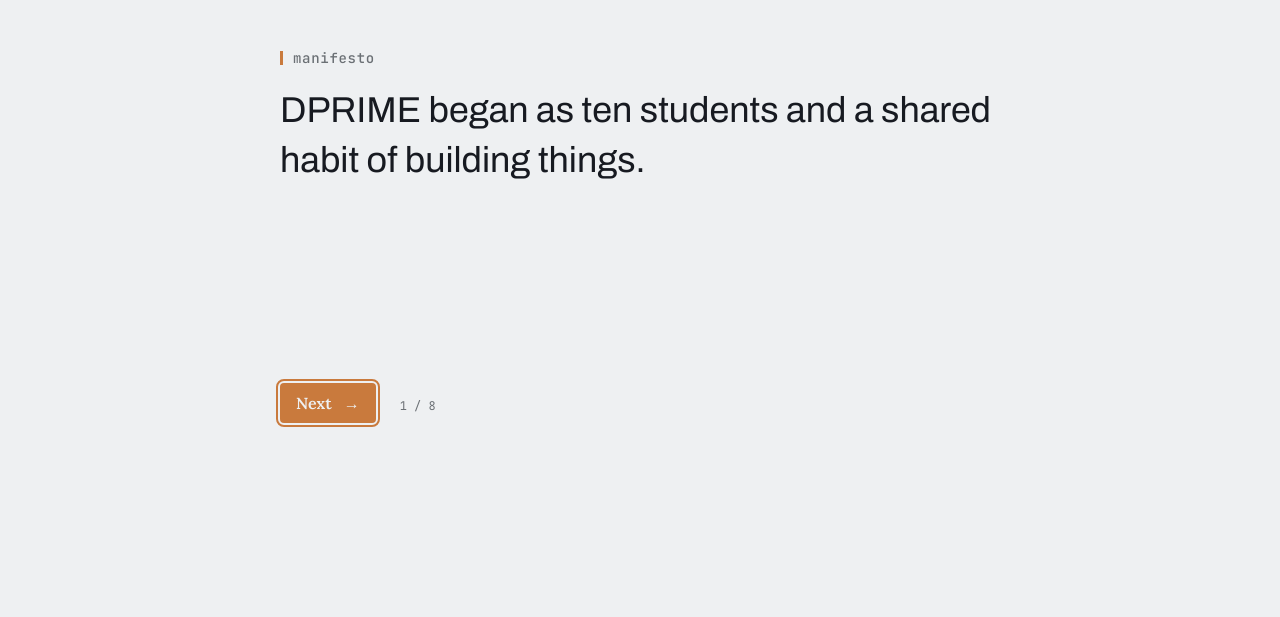
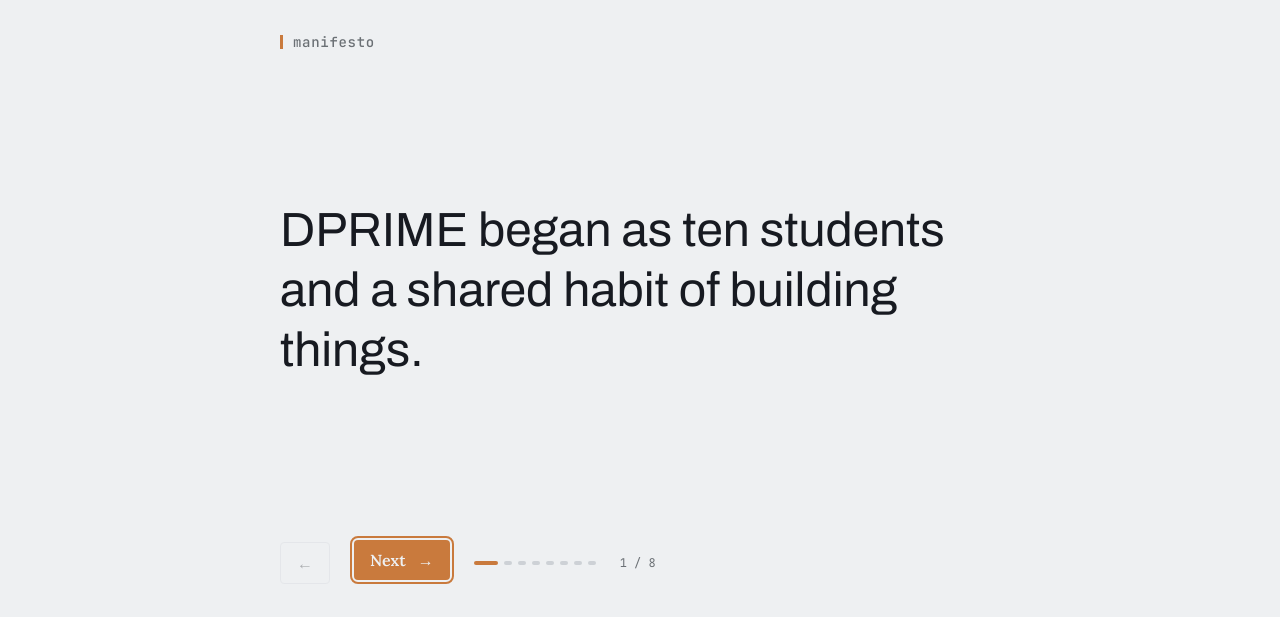
Before and after one commit to De-Fon/DPRIME, a Next.js app: page /manifesto in a window 1280 px wide. Shown: the part 335-952 px from the top of the page. Built offline with nearby package versions, Linux system fonts and the light colour scheme; no server answers.

Commit message:
feat(manifesto): show one sentence per screen with smooth transitions

```diff
--- a/app/globals.css
+++ b/app/globals.css
@@ -99,14 +99,19 @@
 
 
 
-/* Sentence reveal for the manifesto: fade and rise, no bounce. */
-@keyframes reveal-in {
-  from { opacity: 0; transform: translateY(8px); }
-  to { opacity: 1; transform: translateY(0); }
+/* Manifesto slides: fade and drift with a soft blur. --dy sets the direction. */
+@keyframes slide-in {
+  from { opacity: 0; transform: translateY(var(--dy, 28px)); filter: blur(6px); }
+  to { opacity: 1; transform: translateY(0); filter: blur(0); }
 }
-.reveal-in {
-  animation: reveal-in 500ms ease-out both;
+@keyframes slide-out {
+  from { opacity: 1; transform: translateY(0); filter: blur(0); }
+  to { opacity: 0; transform: translateY(calc(var(--dy, 28px) * -1)); filter: blur(6px); }
 }
+.slide { position: absolute; inset: 0; }
+.slide-in { animation: slide-in 700ms cubic-bezier(0.22, 1, 0.36, 1) 250ms both; }
+.slide-out { animation: slide-out 500ms cubic-bezier(0.4, 0, 0.2, 1) both; }
+.slide-late { animation: slide-in 700ms cubic-bezier(0.22, 1, 0.36, 1) 900ms both; }
 @media (prefers-reduced-motion: reduce) {
-  .reveal-in { animation: none; }
+  .slide-in, .slide-out, .slide-late { animation: none; }
 }
--- a/app/manifesto/page.tsx
+++ b/app/manifesto/page.tsx
@@ -8,7 +8,7 @@
   return (
     <section className="relative">
       <div className="absolute inset-0 bg-blueprint opacity-20" aria-hidden />
-      <div className="relative max-w-3xl mx-auto px-6 py-20 md:py-28">
+      <div className="relative max-w-3xl mx-auto px-6 py-16 md:py-24 min-h-[calc(100vh-5rem)] flex flex-col justify-center">
         <SectionLabel>manifesto</SectionLabel>
         <ManifestoReveal sentences={manifesto} discordUrl={DISCORD_URL} />
       </div>
--- a/components/manifesto/ManifestoReveal.tsx
+++ b/components/manifesto/ManifestoReveal.tsx
@@ -1,10 +1,10 @@
 "use client";
 
-import { useState } from "react";
+import { useCallback, useEffect, useState } from "react";
 
-// Reveals one sentence per click. Earlier sentences stay on screen but fade
-// back, so the paragraph builds up. After the last sentence the Next button is
-// replaced by the Discord link.
+// One sentence per screen. Next fades the current sentence up and out while
+// the following one rises in. Clicks are ignored while a transition runs so
+// the motion never stacks or jumps. The last sentence also shows the link.
 export default function ManifestoReveal({
   sentences,
   discordUrl,
@@ -12,47 +12,87 @@
   sentences: string[];
   discordUrl: string;
 }) {
-  const [shown, setShown] = useState(1);
-  const done = shown >= sentences.length;
+  const [index, setIndex] = useState(0);
+  const [leaving, setLeaving] = useState<number | null>(null);
+  const [dir, setDir] = useState<1 | -1>(1);
+
+  const last = sentences.length - 1;
+
+  const go = useCallback(
+    (delta: 1 | -1) => {
+      if (leaving !== null) return;
+      const next = index + delta;
+      if (next < 0 || next > last) return;
+      setDir(delta);
+      setIndex(next);
+      const reduce = window.matchMedia("(prefers-reduced-motion: reduce)").matches;
+      setLeaving(reduce ? null : index);
+    },
+    [index, last, leaving],
+  );
+
+  useEffect(() => {
+    const onKey = (e: KeyboardEvent) => {
+      if (e.key === "ArrowRight") go(1);
+      if (e.key === "ArrowLeft") go(-1);
+    };
+    window.addEventListener("keydown", onKey);
+    return () => window.removeEventListener("keydown", onKey);
+  }, [go]);
+
+  const style = { "--dy": `${dir * 28}px` } as React.CSSProperties;
 
   return (
     <div>
+      <div className="relative h-[55vh] min-h-[20rem]" style={style}>
+        {leaving !== null && (
           <p
+            key={`out-${leaving}`}
+            aria-hidden
+            onAnimationEnd={() => setLeaving(null)}
+            className="slide slide-out flex items-center font-display text-3xl md:text-5xl leading-tight text-ink"
+          >
+            {sentences[leaving]}
+          </p>
+        )}
+        <div
+          key={`in-${index}`}
           aria-live="polite"
-        className="font-display text-2xl md:text-4xl leading-snug text-ink min-h-[16rem]"
+          className="slide slide-in flex flex-col items-start justify-center gap-10"
         >
-        {sentences.slice(0, shown).map((s, i) => {
-          const latest = i === shown - 1;
-          return (
-            <span
-              key={i}
-              className={`reveal-in transition-colors duration-500 ${
-                latest || done ? "text-ink" : "text-muted"
-              }`}
-            >
-              {s}{" "}
-            </span>
-          );
-        })}
+          <p className="font-display text-3xl md:text-5xl leading-tight text-ink">
+            {sentences[index]}
           </p>
-
-      <div className="mt-10 flex items-center gap-6 min-h-[3rem]">
-        {done ? (
+          {index === last && (
             <a
               href={discordUrl}
               target="_blank"
               rel="noopener noreferrer"
-            className="btn-primary reveal-in inline-flex items-center"
+              className="btn-primary slide-late inline-flex items-center"
             >
               Join our Discord
               <span className="ml-3" aria-hidden>
                 →
               </span>
             </a>
-        ) : (
+          )}
+        </div>
+      </div>
+
+      <div className="mt-8 flex items-center gap-6">
         <button
           type="button"
-            onClick={() => setShown((n) => Math.min(n + 1, sentences.length))}
+          onClick={() => go(-1)}
+          disabled={index === 0}
+          className="btn-secondary disabled:opacity-30"
+          aria-label="Previous sentence"
+        >
+          ←
+        </button>
+        {index < last && (
+          <button
+            type="button"
+            onClick={() => go(1)}
             autoFocus
             className="btn-primary inline-flex items-center"
           >
@@ -62,8 +102,18 @@
             </span>
           </button>
         )}
+        <div className="flex items-center gap-1.5" aria-hidden>
+          {sentences.map((_, i) => (
+            <span
+              key={i}
+              className={`h-1 rounded-full transition-all duration-500 ${
+                i === index ? "w-6 bg-amber" : "w-2 bg-line"
+              }`}
+            />
+          ))}
+        </div>
         <span className="font-mono text-xs text-muted" aria-hidden>
-          {shown} / {sentences.length}
+          {index + 1} / {sentences.length}
         </span>
       </div>
     </div>
```
Lines whose indentation alone changed are shown as unchanged.
